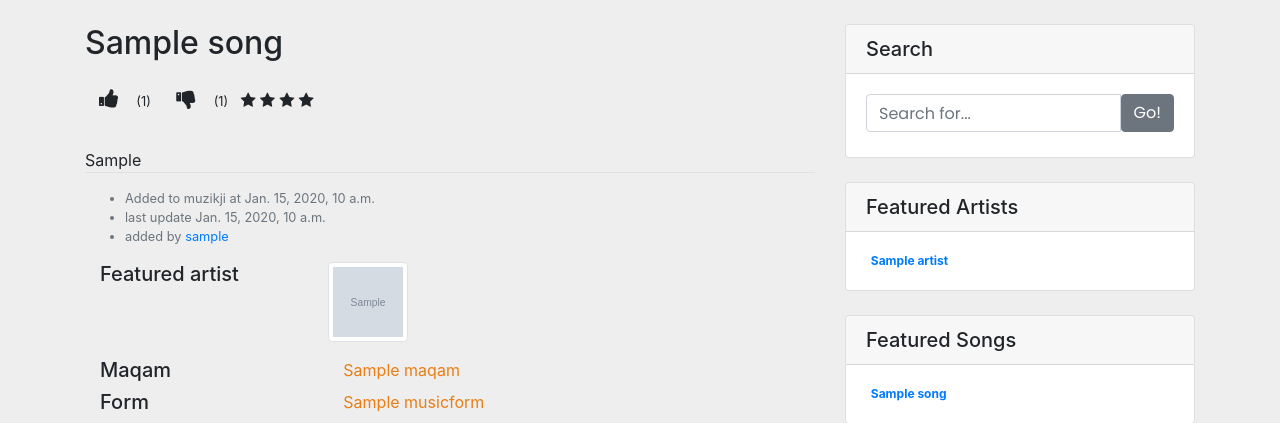
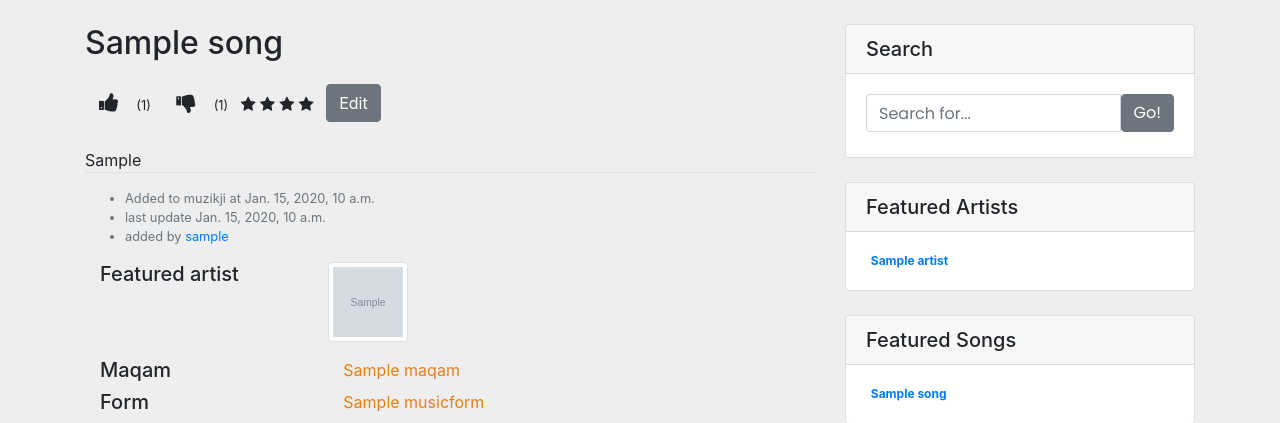
Before and after one commit to Mazen21/musikji, a Django app: page /archive/song/1/ in a window 1280 px wide. Shown: the part 91-514 px from the top of the page. Run offline with Django 3.2, Linux system fonts and the light colour scheme; tables that the repository leaves empty hold one stand-in row (values such as "Sample post"); grey boxes marked "Sample" are stand-in pictures; some libraries are stand-ins or nearby versions.

Commit message:
edit songs

```diff
--- a/archive/templates/archive/song_detail.html
+++ b/archive/templates/archive/song_detail.html
@@ -38,8 +38,12 @@
                         {% endif %}
                     </li>
                 {% endif %}
-            </ul>
+
         </form>
+        <li class="list-inline-item">
+            <a class="btn btn-secondary" href="{% url 'archive:song_edit' song.id %}">Edit</a>
+        </li>
+        </ul>
     </div>
         <div class="row musikjilink">
             <div class="col-sm-12">
--- a/archive/urls.py
+++ b/archive/urls.py
@@ -31,6 +31,7 @@ urlpatterns = [
     path('song/<int:song_id>/', views.song_detail, name="song_detail"),
     path('song/search/', views.song_search, name="song_search"),
     path('song/add/', views.song_add, name="song_add"),
+    path('song/edit/<int:song_id>/', views.song_edit, name="song_edit"),
 
     path('lyrics/', views.lyric_home, name="lyric_home"),
     path('lyrics/<int:lyric_id>/', views.lyric_detail, name="lyric_detail"),
--- a/archive/views.py
+++ b/archive/views.py
@@ -353,6 +353,21 @@ def song_home(request):
     }
     return render(request, 'archive/song.html',context)
 
+@login_required
+def song_edit(request, song_id):
+    song = get_object_or_404(Song, pk=song_id)
+    form = SongForm(request.POST or None, instance=song)
+    if request.method == 'POST':
+        if form.is_valid():
+            form.save()
+            return redirect('archive:song_detail', song_id=song.id)
+    context = {
+        'form':form,
+        'page_title':"Edit song",
+        'page_webtitle':"Edit song",
+    }
+    return render(request,'archive/song_edit.html', context)
+
 def song_detail(request, song_id):
     context = {}
     song = get_object_or_404(Song, pk=song_id)
@@ -430,7 +445,6 @@ def song_add(request):
         'page_webtitle':"Add song",
     }
     return render(request,'archive/song_add.html', context)
-
 
 def lyric_home(request):
     context={
--- a/musikji/settings.py
+++ b/musikji/settings.py
@@ -23,7 +23,7 @@ BASE_DIR = os.path.dirname(os.path.dirname(os.path.abspath(__file__)))
 SECRET_KEY = 'hl*n_c5lmwd7@3!)j2%yv70eh%=zea09i+3%mod$d&hz_n^xji'
 
 # SECURITY WARNING: don't run with debug turned on in production!
-DEBUG = False
+DEBUG = True
 
 ALLOWED_HOSTS = ['161.35.75.55','muzikji.com','localhost','127.0.0.1',]
 
```
Also changed, not shown: archive/templates/archive/song_edit.html (added, +9 -0 lines).
